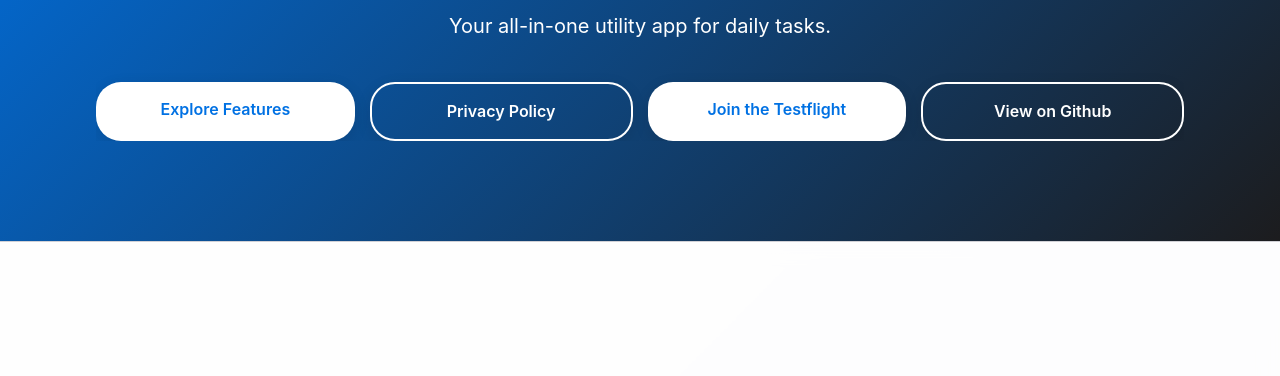
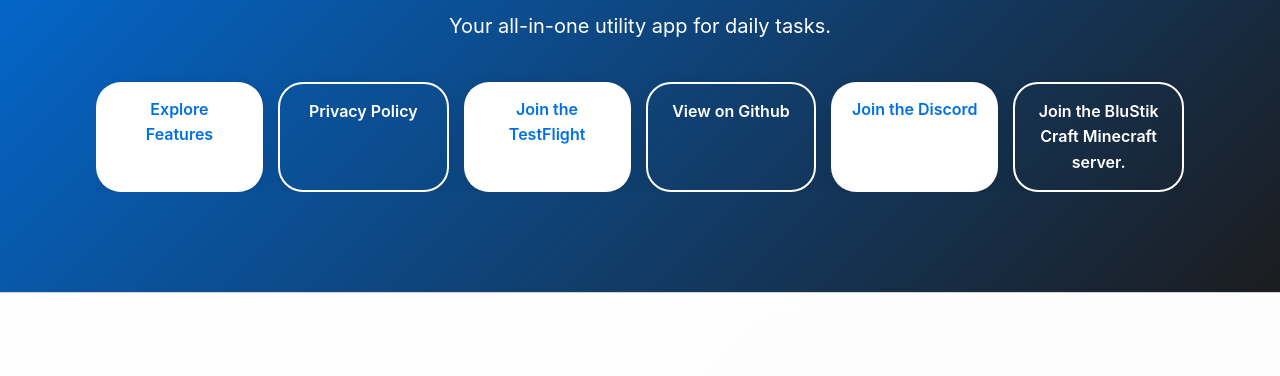
Before and after one commit to StikTools/StikToolsSite, a plain HTML site: page index.html in a window 1280 px wide. Shown: the part 376-752 px from the top of the page. Drawn offline with Linux system fonts and the light colour scheme.

Commit message:
Update index.html

```diff
--- a/index.html
+++ b/index.html
@@ -298,8 +298,10 @@
         <div class="btn-container">
             <a href="#features" class="btn">Explore Features</a>
             <a href="privacy.html" class="btn btn-privacy">Privacy Policy</a>
-            <a href="https://testflight.apple.com/join/n7y77Avj" class="btn">Join the Testflight</a>
+            <a href="https://testflight.apple.com/join/n7y77Avj" class="btn">Join the TestFlight</a>
             <a href="https://github.com/StikTools/StikTools" class="btn btn-privacy">View on Github</a>
+            <a href="https://discord.gg/qwcxgjg7rc" class="btn">Join the Discord</a>
+            <a href="https://mc.blustik.com" class="btn btn-privacy">Join the BluStik Craft Minecraft server.</a>
         </div>
     </div>
 </section>
```
